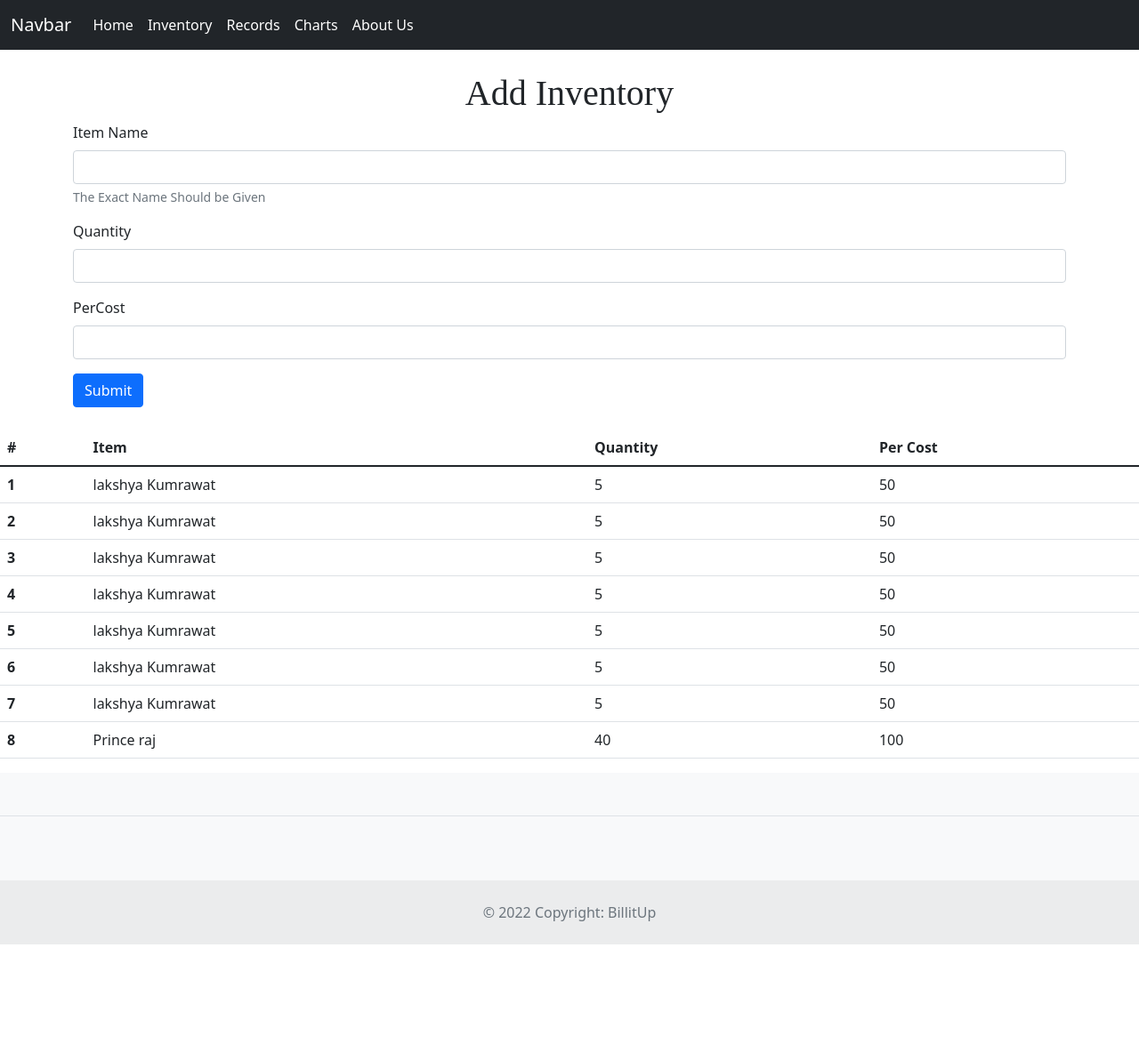
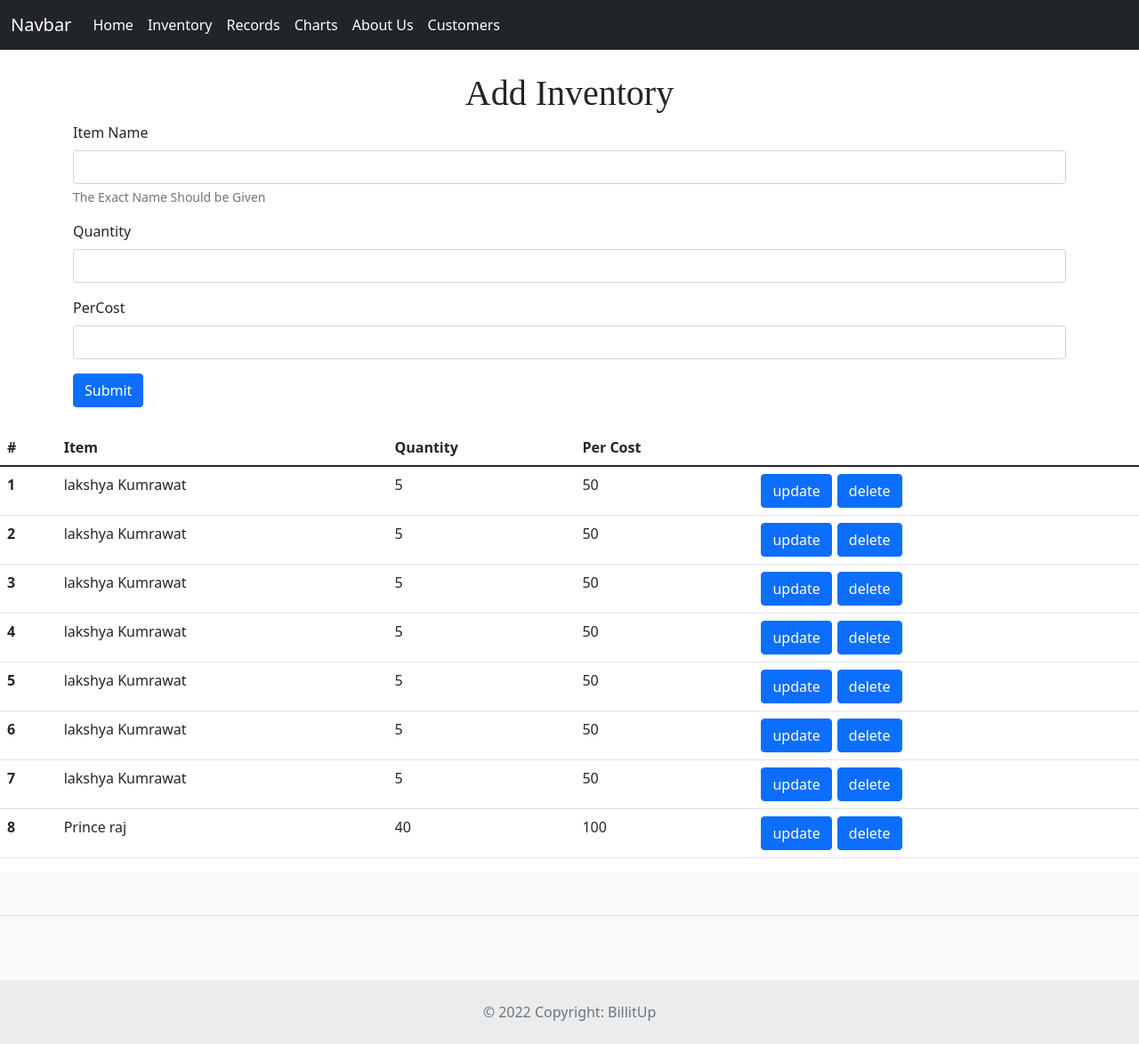
Before and after one commit to Lakshya8600/billitUp, a Flask app: page /Inventory in a window 1280 px wide. Shown: the whole page at 89% size. Before the commit the page ends 1062 px from the top, so only its background shows below. Run offline with Flask 2, Linux system fonts and the light colour scheme; data comes from the database, SQL or seed files in the repository; both versions use the stored data as it was after the commit.

Commit message:
Inventory deletion function added , Error with updation

```diff
--- a/main.py
+++ b/main.py
@@ -29,8 +29,29 @@ def Inventory():
         Inventorydb.session.commit()
 
     InventoryList = InventoryClass.query.all()
-    return render_template('Inventory.html' , InventoryList=InventoryList )
+    return render_template('Inventory.html' , InventoryList=InventoryList, InventaryUpdate=0, Heading="Add", btnname="Submit" )
 
+@app.route('/Inventorydelete/<int:sno>')
+def Inventorydelete(sno):
+    InventoryList2 = InventoryClass.query.filter_by(sno=sno).first()
+    Inventorydb.session.delete(InventoryList2)
+    Inventorydb.session.commit()
+    return redirect("/Inventory")
+
+@app.route('/InventoryUpdate/<int:sno>', methods=['GET','POST'])
+def InventoryUpdate(sno):
+    InventoryList = InventoryClass.query.all()
+    InventoryList3 = InventoryClass.query.filter_by(sno=sno).first()
+    if request.method == 'POST':
+
+        Inventorydb.ItemName = request.form['ItemName']
+        Inventorydb.Quantity = request.form['ItemQuantity']
+        Inventorydb.PerCost = request.form['ItemPerCost']
+        Inventorydb.session.add(InventoryList3)
+        Inventorydb.session.commit()
+        return redirect('/Inventory')
+
+    return render_template('Inventory.html' , InventoryList=InventoryList, InventaryUpdate=InventoryList3, Heading="Update",btnname="Update")
 
 if __name__ == '__main__':
     app.run(debug=True)
--- a/templates/Inventory.html
+++ b/templates/Inventory.html
@@ -11,30 +11,36 @@
 form{
   padding-bottom: 25px;
 }
+#formContainer{
+  display: flex;
+}
+#formContainer form{
+  padding: 0px 3px;
+}
 </style>
 <body>
     {% include "partials/navbar.html" %}
     {% block content %}
 
     <div id="heading">
-      <h1>Add Inventory</h1>
+      <h1>{{Heading}} Inventory</h1>
     </div>
 
-    <form class="container"  method="post">
+    <form class="container" method="post">
       <div class="mb-3">
         <label class="form-label">Item Name</label>
-        <input type="text" class="form-control" id="ItemNameId" name="ItemName">
+        <input type="text" class="form-control" id="ItemNameId" name="ItemName" value="{{InventaryUpdate.ItemName}}">
         <div id="emailHelp" class="form-text">The Exact Name Should be Given</div>
       </div>
       <div class="mb-3">
         <label  class="form-label">Quantity</label>
-        <input type="number" class="form-control" id="ItemQuantityId" name="ItemQuantity">
+        <input type="number" class="form-control" id="ItemQuantityId" name="ItemQuantity" value="{{InventaryUpdate.Quantity}}">
       </div>
       <div class="mb-3">
         <label  class="form-label">PerCost</label>
-        <input type="number" class="form-control" id="ItemPerCostId" name="ItemPerCost">
+        <input type="number" class="form-control" id="ItemPerCostId" name="ItemPerCost" value="{{InventaryUpdate.PerCost}}">
       </div>
-      <button type="submit" class="btn btn-primary">Submit</button>
+      <button type="submit" class="btn btn-primary" >{{btnname}}</button>
     </form>
 
     <table class="table ">
@@ -44,6 +50,7 @@ form{
             <th scope="col">Item</th>
             <th scope="col">Quantity</th>
             <th scope="col">Per Cost</th>
+            <th scope="col"></th>
           </tr>
         </thead>
         <tbody>
@@ -53,6 +60,16 @@ form{
             <td>{{InventoryItem.ItemName}}</td>
             <td>{{InventoryItem.Quantity}}</td>
             <td>{{InventoryItem.PerCost}}</td>
+            <td>
+              <div id="formContainer">
+                <form action="/InventoryUpdate/{{InventoryItem.sno}}" method="post">
+                  <button class="btn btn-primary">update</button>
+                </form>
+                <form action="/Inventorydelete/{{InventoryItem.sno}}" >
+                  <button class="btn btn-primary">delete</button>
+                </form>
+              </div>
+            </td>
           </tr>
           {% endfor %}
 
--- a/templates/partials/navbar.html
+++ b/templates/partials/navbar.html
@@ -22,6 +22,9 @@
                 <li class="nav-item">
                     <a class="nav-link active" aria-current="page" href="#">About Us</a>
                 </li>
+                <li class="nav-item">
+                    <a class="nav-link active" aria-current="page" href="#">Customers</a>
+                </li>
 
 
             </ul>
```
Also changed, not shown: Inventory.db.
